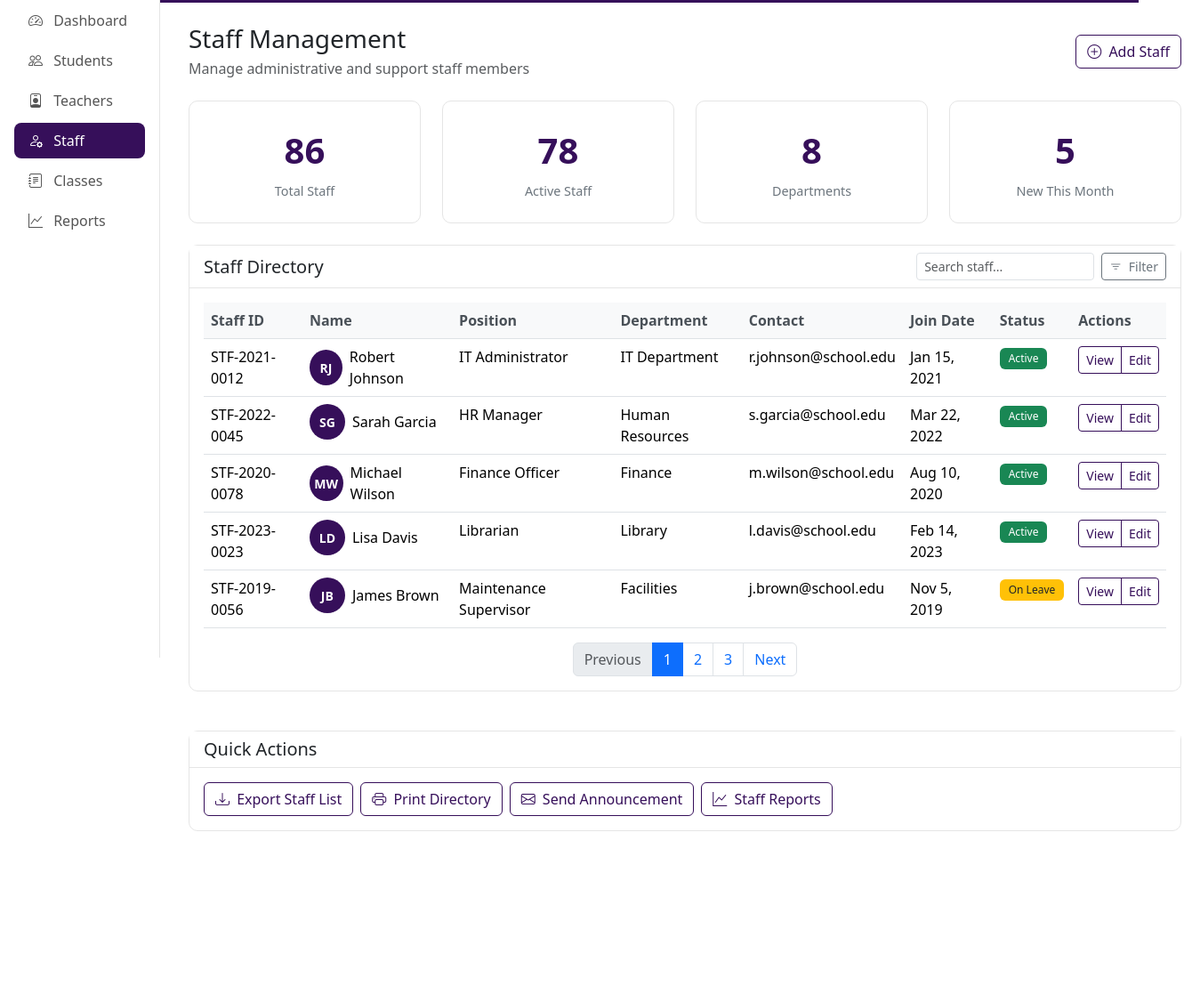
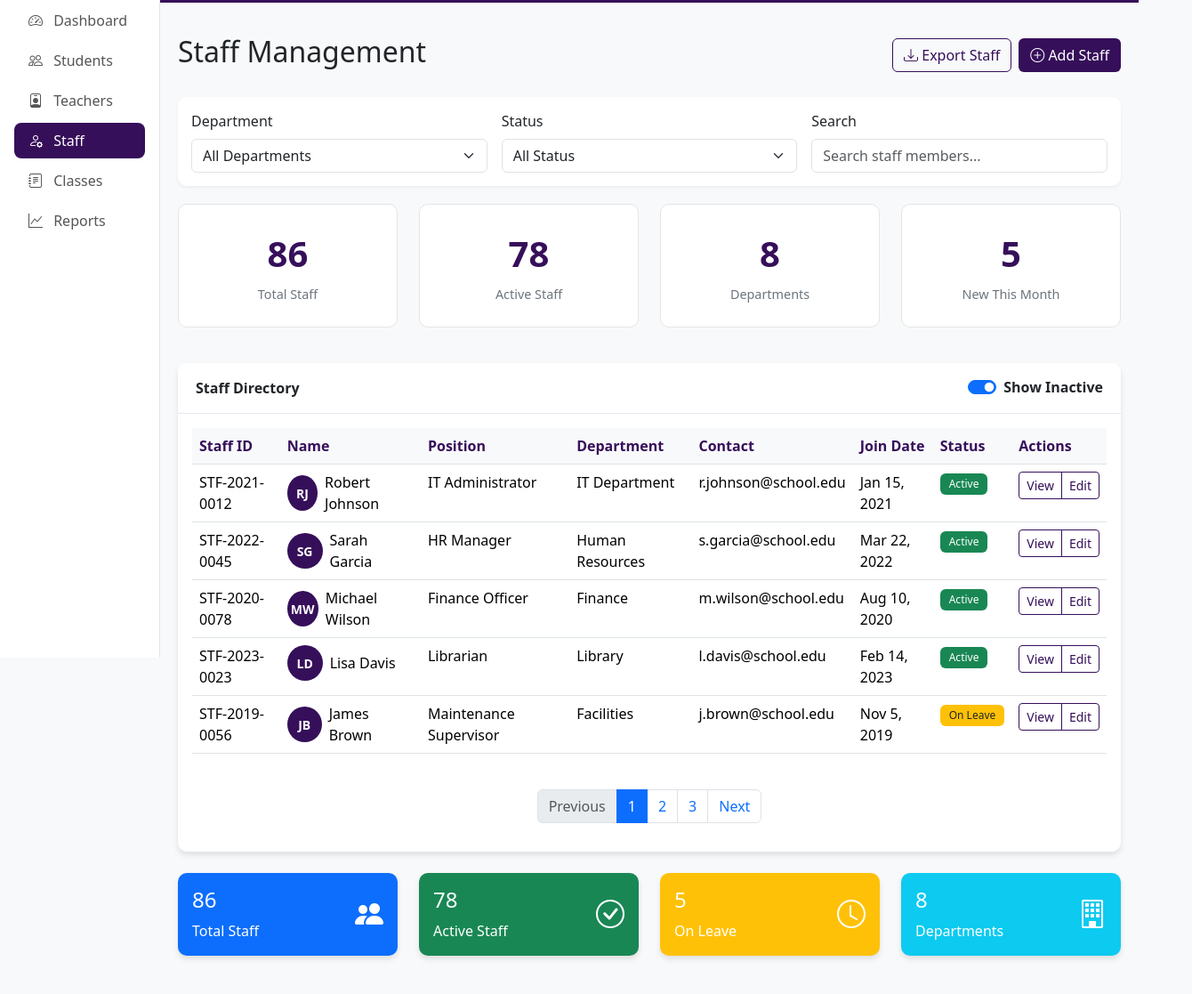
Before and after one commit to AnusthaM/User-management, a plain HTML site: page LIFE SAD/ADMIN/staff.html in a window 1280 px wide. Shown: the part 61-1178 px from the top of the page at 89% size, 1340 px wide, since content can reach past the window. Before the commit the page ends 1015 px from the top, so only its background shows below. Drawn offline with nearby package versions, Linux system fonts and the light colour scheme.

Commit message:
fadsfdsf

```diff
--- a/LIFE SAD/ADMIN/staff.html
+++ b/LIFE SAD/ADMIN/staff.html
@@ -14,6 +14,7 @@
         }
         body{
             overflow-x: hidden;
+            background-color: #f8f9fa;
         }
         .p-btn{
             color:var(--p-color);
@@ -53,6 +54,11 @@
             color: white;
         }
 
+        .main-content {
+            margin-left: 180px;
+            padding: 20px;
+        }
+
         .staff-avatar {
             width: 40px;
             height: 40px;
@@ -86,11 +92,24 @@
             font-size: 0.9rem;
         }
 
+        .card {
+            border-radius: 10px;
+            box-shadow: 0 4px 6px rgba(0, 0, 0, 0.1);
+            margin-bottom: 20px;
+            border: none;
+        }
+
+        .card-header {
+            background-color: white;
+            border-bottom: 1px solid #e3e6f0;
+            font-weight: 600;
+            padding: 15px 20px;
+            border-radius: 10px 10px 0 0 !important;
+        }
+
         .table th {
             background-color: #f8f9fa;
-            border-top: none;
-            font-weight: 600;
-            color: #495057;
+            color: var(--p-color);
         }
 
         .badge {
@@ -103,16 +122,54 @@
             font-size: 0.875rem;
         }
 
-        .card {
-            border: 1px solid #e5e5e5;
+        .filter-section {
+            background-color: white;
             border-radius: 10px;
+            padding: 15px;
             margin-bottom: 20px;
+            box-shadow: 0 2px 4px rgba(0, 0, 0, 0.05);
         }
 
-        .card-header {
-            background-color: white;
-            border-bottom: 1px solid #e5e5e5;
-            font-weight: 600;
+        @media (max-width: 768px) {
+            .sidebar {
+                width: 100%;
+                height: auto;
+                position: relative;
+                padding: 1rem;
+            }
+
+            .main-content {
+                margin-left: 0;
+                padding: 15px;
+            }
+
+            .navbar {
+                padding-left: 1rem !important;
+            }
+
+            .stat-card {
+                padding: 15px 10px;
+                margin-bottom: 10px;
+            }
+
+            .stat-number {
+                font-size: 2rem;
+            }
+        }
+
+        @media (max-width: 576px) {
+            .main-content {
+                padding: 10px;
+            }
+
+            .table-responsive {
+                font-size: 0.875rem;
+            }
+
+            .btn-group .btn {
+                padding: 3px 6px;
+                font-size: 0.8rem;
+            }
         }
     </style>
 </head>
@@ -120,7 +177,7 @@
 <body>
     <!-- Navbar -->
     <nav class="navbar navbar-expand-lg navbar-dark" style="background-color: var(--p-color); padding-left: 180px;">
-        <div class="container">
+        <div class="container-fluid">
             <!-- Brand/Logo -->
             <a class="navbar-brand fw-bold" href="#">
                 <i class="bi bi-mortarboard-fill me-2"></i>
@@ -167,13 +224,13 @@
                 </a>
             </li>
             <li class="nav-item">
-                <a class="nav-link" href="students.html">
+                <a class="nav-link" href="student.html">
                     <i class="bi bi-people me-2"></i>
                     Students
                 </a>
             </li>
             <li class="nav-item">
-                <a class="nav-link" href="teachers.html">
+                <a class="nav-link" href="teacher.html">
                     <i class="bi bi-person-badge me-2"></i>
                     Teachers
                 </a>
@@ -200,45 +257,70 @@
     </div>
 
     <!-- Page content -->
-    <div class="container mt-4" style="margin-left: 200px;">
-        <!-- Header Section -->
-        <div class="row mb-4">
-            <div class="col">
-                <div class="d-flex justify-content-between align-items-center">
-                    <div>
-                        <h1 class="h3 mb-1">Staff Management</h1>
-                        <p class="text-muted mb-0">Manage administrative and support staff members</p>
-                    </div>
-                    <div>
-                        <button class="btn p-btn">
-                            <i class="bi bi-plus-circle me-1"></i> Add Staff
+    <div class="main-content">
+        <div class="d-flex justify-content-between flex-wrap flex-md-nowrap align-items-center pt-3 pb-2 mb-3">
+            <h1 class="h2">Staff Management</h1>
+            <div class="btn-toolbar mb-2 mb-md-0">
+                <button class="btn p-btn me-2">
+                    <i class="bi bi-download"></i> Export Staff
+                </button>
+                <button class="btn text-white" style="background-color: var(--p-color);">
+                    <i class="bi bi-plus-circle"></i> Add Staff
                 </button>
             </div>
+        </div>
+
+        <!-- Filters Section -->
+        <div class="filter-section">
+            <div class="row g-3">
+                <div class="col-md-4">
+                    <label for="departmentFilter" class="form-label">Department</label>
+                    <select class="form-select" id="departmentFilter">
+                        <option value="">All Departments</option>
+                        <option value="it">IT Department</option>
+                        <option value="hr">Human Resources</option>
+                        <option value="finance">Finance</option>
+                        <option value="facilities">Facilities</option>
+                        <option value="library">Library</option>
+                    </select>
+                </div>
+                <div class="col-md-4">
+                    <label for="statusFilter" class="form-label">Status</label>
+                    <select class="form-select" id="statusFilter">
+                        <option value="">All Status</option>
+                        <option value="active">Active</option>
+                        <option value="inactive">Inactive</option>
+                        <option value="leave">On Leave</option>
+                    </select>
+                </div>
+                <div class="col-md-4">
+                    <label for="searchStaff" class="form-label">Search</label>
+                    <input type="text" class="form-control" id="searchStaff" placeholder="Search staff members...">
                 </div>
             </div>
         </div>
 
         <!-- Stats Cards -->
         <div class="row mb-4">
-            <div class="col-md-3">
+            <div class="col-md-3 col-sm-6 mb-3">
                 <div class="stat-card">
                     <div class="stat-number">86</div>
                     <div class="stat-label">Total Staff</div>
                 </div>
             </div>
-            <div class="col-md-3">
+            <div class="col-md-3 col-sm-6 mb-3">
                 <div class="stat-card">
                     <div class="stat-number">78</div>
                     <div class="stat-label">Active Staff</div>
                 </div>
             </div>
-            <div class="col-md-3">
+            <div class="col-md-3 col-sm-6 mb-3">
                 <div class="stat-card">
                     <div class="stat-number">8</div>
                     <div class="stat-label">Departments</div>
                 </div>
             </div>
-            <div class="col-md-3">
+            <div class="col-md-3 col-sm-6 mb-3">
                 <div class="stat-card">
                     <div class="stat-number">5</div>
                     <div class="stat-label">New This Month</div>
@@ -247,16 +329,12 @@
         </div>
 
         <!-- Staff List -->
-        <div class="row">
-            <div class="col-12">
         <div class="card">
             <div class="card-header d-flex justify-content-between align-items-center">
-                        <h5 class="card-title mb-0">Staff Directory</h5>
-                        <div class="d-flex gap-2">
-                            <input type="text" class="form-control form-control-sm" placeholder="Search staff..." style="width: 200px;">
-                            <button class="btn btn-outline-secondary btn-sm">
-                                <i class="bi bi-filter me-1"></i> Filter
-                            </button>
+                <span>Staff Directory</span>
+                <div class="form-check form-switch">
+                    <input class="form-check-input" type="checkbox" id="showInactive" checked>
+                    <label class="form-check-label" for="showInactive">Show Inactive</label>
                 </div>
             </div>
             <div class="card-body">
@@ -381,7 +459,7 @@
 
                 <!-- Pagination -->
                 <nav aria-label="Staff pagination">
-                            <ul class="pagination justify-content-center mb-0">
+                    <ul class="pagination justify-content-center mt-4">
                         <li class="page-item disabled">
                             <a class="page-link" href="#" tabindex="-1">Previous</a>
                         </li>
@@ -395,30 +473,65 @@
                 </nav>
             </div>
         </div>
-            </div>
-        </div>
 
         <!-- Quick Actions -->
         <div class="row mt-4">
-            <div class="col-12">
-                <div class="card">
-                    <div class="card-header">
-                        <h5 class="card-title mb-0">Quick Actions</h5>
+            <div class="col-md-3 col-sm-6 mb-3">
+                <div class="card text-white bg-primary">
+                    <div class="card-body">
+                        <div class="d-flex justify-content-between">
+                            <div>
+                                <h4 class="card-title">86</h4>
+                                <p class="card-text">Total Staff</p>
                             </div>
+                            <div class="align-self-center">
+                                <i class="bi bi-people-fill" style="font-size: 2rem;"></i>
+                            </div>
+                        </div>
+                    </div>
+                </div>
+            </div>
+            <div class="col-md-3 col-sm-6 mb-3">
+                <div class="card text-white bg-success">
                     <div class="card-body">
-                        <div class="d-flex flex-wrap gap-2">
-                            <button class="btn p-btn">
-                                <i class="bi bi-download me-1"></i> Export Staff List
-                            </button>
-                            <button class="btn p-btn">
-                                <i class="bi bi-printer me-1"></i> Print Directory
-                            </button>
-                            <button class="btn p-btn">
-                                <i class="bi bi-envelope me-1"></i> Send Announcement
-                            </button>
-                            <button class="btn p-btn">
-                                <i class="bi bi-graph-up me-1"></i> Staff Reports
-                            </button>
+                        <div class="d-flex justify-content-between">
+                            <div>
+                                <h4 class="card-title">78</h4>
+                                <p class="card-text">Active Staff</p>
+                            </div>
+                            <div class="align-self-center">
+                                <i class="bi bi-check-circle" style="font-size: 2rem;"></i>
+                            </div>
+                        </div>
+                    </div>
+                </div>
+            </div>
+            <div class="col-md-3 col-sm-6 mb-3">
+                <div class="card text-white bg-warning">
+                    <div class="card-body">
+                        <div class="d-flex justify-content-between">
+                            <div>
+                                <h4 class="card-title">5</h4>
+                                <p class="card-text">On Leave</p>
+                            </div>
+                            <div class="align-self-center">
+                                <i class="bi bi-clock" style="font-size: 2rem;"></i>
+                            </div>
+                        </div>
+                    </div>
+                </div>
+            </div>
+            <div class="col-md-3 col-sm-6 mb-3">
+                <div class="card text-white bg-info">
+                    <div class="card-body">
+                        <div class="d-flex justify-content-between">
+                            <div>
+                                <h4 class="card-title">8</h4>
+                                <p class="card-text">Departments</p>
+                            </div>
+                            <div class="align-self-center">
+                                <i class="bi bi-building" style="font-size: 2rem;"></i>
+                            </div>
                         </div>
                     </div>
                 </div>
```
Lines whose indentation alone changed are shown as unchanged.
